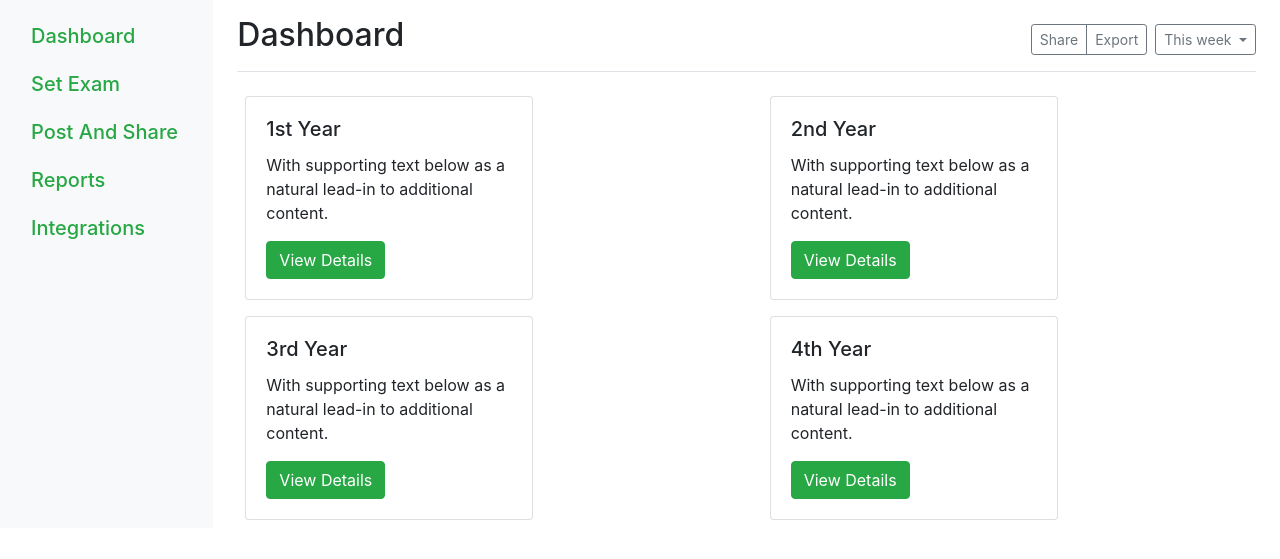
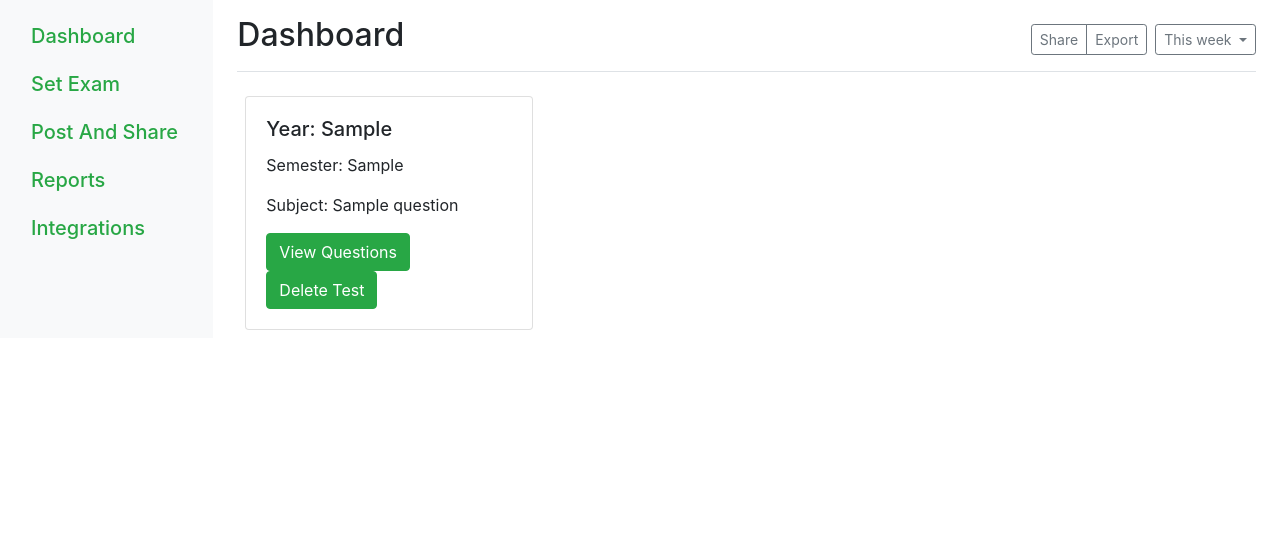
Before and after one commit to imdarsh/Aces-master, a Django app: page /faculty in a window 1280 px wide. Shown: the part 62-621 px from the top of the page. Run offline with Django 3.2, Linux system fonts and the light colour scheme; a user stored in the database is signed in; tables that the repository leaves empty hold one stand-in row (values such as "Sample post"); some libraries are stand-ins or nearby versions.

Commit message:
faculty-dashboard

```diff
--- a/calc/urls.py
+++ b/calc/urls.py
@@ -3,7 +3,7 @@ from . import views
 
 urlpatterns = [
     path('',views.home,name='home'),
-    path('faculty',views.faculty,name='faculty'),
+    # path('faculty',views.faculty,name='faculty'),
     path('create_exam',views.create_exam,name='create_exam'),
     path('post',views.post,name='post'),
     path('report',views.report,name='report'),
--- a/calc/views.py
+++ b/calc/views.py
@@ -20,8 +20,7 @@ def home(request):
     else:
         return render(request,'login.html')
 @staff_member_required
-def faculty(request):
-    return render(request,'faculty.html')
+# q
 
 def index(request):
     return render(request,'student/index.html')
--- a/sub/urls.py
+++ b/sub/urls.py
@@ -3,7 +3,10 @@ from . import views
 
 urlpatterns = [
     path('setexam',views.setexam,name='setexam'),
+    path('faculty',views.faculty,name='faculty'),
     path('ffem',views.ffem,name='ffem'),
     path('exam',views.exam,name='exam'),
-    path('start_exam/<str:subject>',views.start_exam,name='start_exam')
+    path('start_exam/<str:subject>',views.start_exam,name='start_exam'),
+    path('view_question/<str:subject>',views.view_question,name='view_question'),
+    path('delete_test/<str:subject>',views.delete_test,name='delete_test')
 ]
--- a/sub/views.py
+++ b/sub/views.py
@@ -3,14 +3,16 @@ from django.http import HttpResponse
 from .models import *
 from django.contrib.auth.models import User, auth
 from django.contrib import messages
+from django.contrib.admin.views.decorators import staff_member_required
 
+@staff_member_required
 def setexam(request):
     if request.method == "POST":
         year = request.POST['year']
         semester = request.POST['semester']
         subject = request.POST['subject']
     return render(request,'sub/ffem.html',{'year':year,'semester':semester,'subject':subject})
-
+@staff_member_required
 def ffem(request):
     if request.method == "POST":
         year = request.GET['year']
@@ -35,3 +37,18 @@ def exam(request):
 def start_exam(request,subject):
     que = questions.objects.filter(subject=subject)
     return render(request,'student/start_exam.html',{'que':que})
+
+@staff_member_required
+def faculty(request):
+    query = questions.objects.order_by().values('subject','year','semester').distinct()
+    return render(request,'faculty.html',{'query': query})
+
+@staff_member_required
+def view_question(request,subject):
+    query = questions.objects.filter(subject=subject)
+    return render(request,'view_question.html',{'query':query})
+
+@staff_member_required
+def delete_test(request,subject):
+    delqueries = questions.objects.filter(subject=subject).delete()
+    return render(request,'faculty.html')
--- a/templates/faculty.html
+++ b/templates/faculty.html
@@ -18,42 +18,22 @@
         </div>
         <!-- dashboard part -->
         <div class="row">
+          {% for queries in query %}
           <div class="col-lg-6 col-md-6 col-sm-6">
             <div class="card m-2 btn-light" style="width: 18rem;">
               <div class="card-body">
-                <h5 class="card-title">1st Year</h5>
-                <p class="card-text">With supporting text below as a natural lead-in to additional content.</p>
-                <a href="#" class="btn btn-success">View Details</a>
+                <h5 class="card-title">Year: {{ queries.year }}</h5>
+                <p class="card-text">Semester: {{ queries.semester }}</p>
+                <p class="card-text">Subject: {{ queries.subject }}</p>
+                <div class="block-inline">
+                  <a href="{% url 'view_question' queries.subject %}" class="btn btn-success">View Questions</a>
+                <a href="{% url 'delete_test' queries.subject %}" class="btn btn-success">Delete Test</a>
+                </div>
               </div>
             </div>
           </div>
-          <div class="col-lg-6 col-md-6 col-sm-6">
-            <div class="card m-2 btn-light" style="width: 18rem;">
-              <div class="card-body">
-                <h5 class="card-title">2nd Year</h5>
-                <p class="card-text">With supporting text below as a natural lead-in to additional content.</p>
-                <a href="#" class="btn btn-success">View Details</a>
-              </div>
-            </div>
-          </div>
-          <div class="col-lg-6 col-md-6 col-sm-6">
-            <div class="card m-2 btn-light" style="width: 18rem;">
-              <div class="card-body">
-                <h5 class="card-title">3rd Year</h5>
-                <p class="card-text">With supporting text below as a natural lead-in to additional content.</p>
-                <a href="#" class="btn btn-success">View Details</a>
-              </div>
-            </div>
-          </div>
-          <div class="col-lg-6 col-md-6 col-sm-6">
-            <div class="card m-2 btn-light" style="width: 18rem;">
-              <div class="card-body">
-                <h5 class="card-title">4th Year</h5>
-                <p class="card-text">With supporting text below as a natural lead-in to additional content.</p>
-                <a href="#" class="btn btn-success">View Details</a>
-              </div>
-            </div>
-          </div>
+          {% endfor %}
+          <!--  -->
         </div>
       </main>
 {% endblock %}
```
Also changed, not shown: templates/view_question.html (added, +46 -0 lines).
